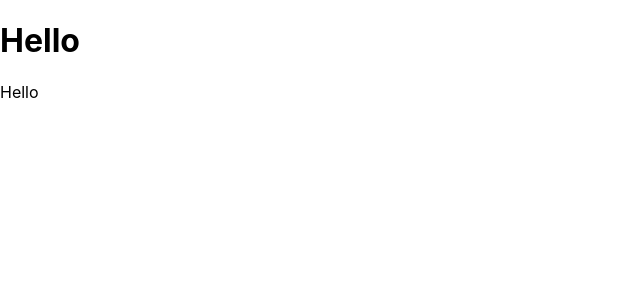
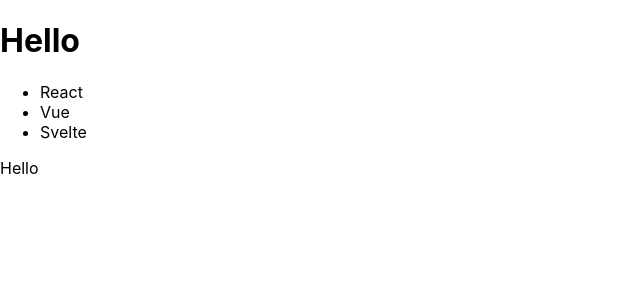
Before and after one commit to FujieMasaki/react-test-tutorial, a React (Create React App) app: page / in a window 1280 px wide. Shown: the top 300 px of the page, without its empty margins (0-640 px from the left). Built offline with nearby package versions, Linux system fonts and the light colour scheme.

Commit message:
⚡️ ByRole関数を使用

```diff
--- a/src/App.js
+++ b/src/App.js
@@ -4,6 +4,11 @@ function App() {
   return (
     <>
       <h1>Hello</h1>
+      <ul>
+        <li>React</li>
+        <li>Vue</li>
+        <li>Svelte</li>
+      </ul>
       <p>Hello</p>
     </>
   );
--- a/src/index.css
+++ b/src/index.css
@@ -1,13 +1,13 @@
 body {
   margin: 0;
-  font-family: -apple-system, BlinkMacSystemFont, 'Segoe UI', 'Roboto', 'Oxygen',
-    'Ubuntu', 'Cantarell', 'Fira Sans', 'Droid Sans', 'Helvetica Neue',
+  font-family: -apple-system, BlinkMacSystemFont, "Segoe UI", "Roboto", "Oxygen",
+    "Ubuntu", "Cantarell", "Fira Sans", "Droid Sans", "Helvetica Neue",
     sans-serif;
   -webkit-font-smoothing: antialiased;
   -moz-osx-font-smoothing: grayscale;
 }
 
 code {
-  font-family: source-code-pro, Menlo, Monaco, Consolas, 'Courier New',
+  font-family: source-code-pro, Menlo, Monaco, Consolas, "Courier New",
     monospace;
 }
```
Also changed, not shown: 1 other file (tests, documents, lock files or other folders).
